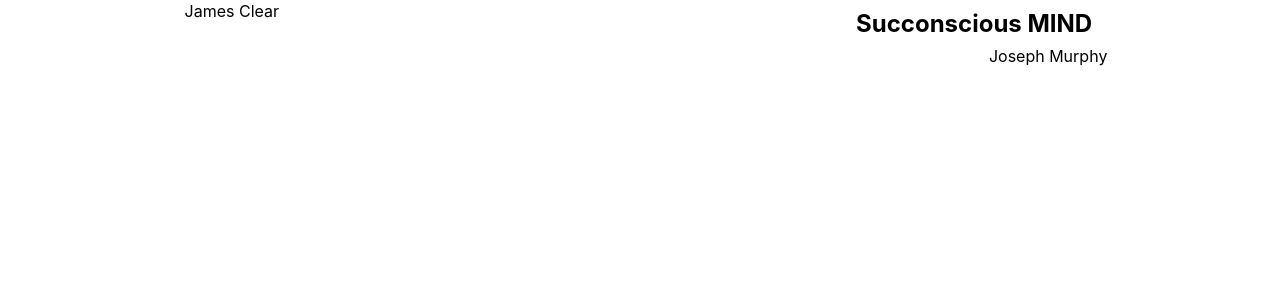
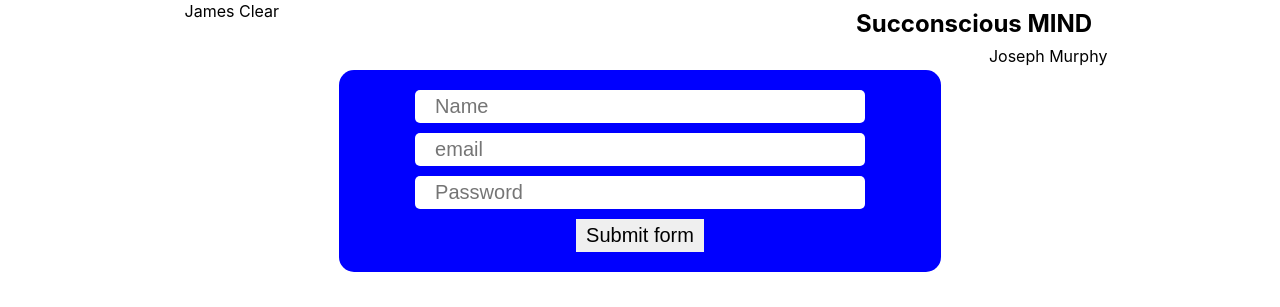
Before and after one commit to carrington-115/react-new-revision-notes, a React app in the folder new-app/: page / in a window 1280 px wide. Shown: the part 1092-1399 px from the top of the page. Before the commit the page ends 1200 px from the top, so only its background shows below. Built offline with nearby package versions, Linux system fonts and the light colour scheme; the HTML template or start-up script is replaced by a standard one.

Commit message:
learnt how to handle form events like onChange, onClick, OnSubmit

```diff
--- a/new-app/src/App.css
+++ b/new-app/src/App.css
@@ -33,3 +33,10 @@
   grid-template-columns: repeat(3, 1fr);
   gap: 20px;
 }
+
+.form-container {
+  width: 100%;
+  display: flex;
+  justify-content: center;
+  align-items: center;
+}
--- a/new-app/src/App.jsx
+++ b/new-app/src/App.jsx
@@ -4,6 +4,7 @@
 import image1 from "./assets/images/image1.jpg";
 import image2 from "./assets/images/image2.jpg";
 import image3 from "./assets/images/image3.jpg";
+import BookPurchasingForm from "./components/BookPurchasingForm";
 
 const booksCollection = [
   {
@@ -27,12 +28,16 @@
 ];
 
 function BookList() {
+  function handleBookClick(title, author, bookUrl) {
+    alert(`Book name: ${title}, by ${author}; link: ${bookUrl}`);
+  }
   return (
     <div className="book-list-section">
       <h3 className="best-selling-title">Top 3 Best selling Books of 2023</h3>
       <section className="book-list-container">
         {booksCollection.map((item, index) => (
           <Book
+            handleBookClick={handleBookClick}
             key={index}
             bookUrl={item.bookUrl}
             image={item.image}
@@ -52,6 +57,9 @@
   return (
     <div className="App">
       <BookList />
+      <section className="form-container">
+        <BookPurchasingForm />
+      </section>
     </div>
   );
 }
--- a/new-app/src/components/Book.jsx
+++ b/new-app/src/components/Book.jsx
@@ -1,8 +1,12 @@
 import "../assets/styles/book.css";
 
 function Book({ bookUrl, image, title, author }) {
+  function handleBookClick() {
+    alert(`Book name: ${title}, by ${author}; link: ${bookUrl}`);
+  }
+
   return (
-    <a href={bookUrl} className="book-container">
+    <a onClick={handleBookClick} href="" className="book-container">
       <img
         src={image}
         id="book-cover-image"
--- /dev/null
+++ b/new-app/src/components/BookPurchasingForm.jsx
@@ -0,0 +1,81 @@
+import React from "react";
+
+function BookPurchasingForm() {
+  const labelStyle = {
+    display: "none",
+  };
+
+  const handleOnEnterinputData = (e) => {
+    alert(e.target.value);
+  };
+
+  const handFormsubmission = (e) => {
+    e.preventDefault();
+    console.log("The form has been submitted");
+  };
+
+  const formStyle = {
+    width: "50%",
+    padding: "20px",
+    backgroundColor: "blue",
+    borderRadius: "15px",
+    display: "flex",
+    flexDirection: "column",
+    gap: "10px",
+    alignItems: "center",
+  };
+
+  const formInputStyles = {
+    width: "80%",
+    backgroundColor: "white",
+    color: "black",
+    padding: "5px 20px",
+    borderRadius: "5px",
+    border: "none",
+    fontSize: "20px",
+  };
+
+  const formButtonStyle = {
+    padding: "5px 10px",
+    fontSize: "20px",
+    border: "none",
+  };
+  return (
+    <form onSubmit={handFormsubmission} style={formStyle}>
+      <label style={labelStyle} for="name">
+        Name
+      </label>
+      <input
+        style={formInputStyles}
+        type="text"
+        onChange={handleOnEnterinputData}
+        placeholder="Name"
+        name="name"
+      />
+      <label style={labelStyle} for="email">
+        Email
+      </label>
+      <input
+        style={formInputStyles}
+        type="email"
+        onChange={handleOnEnterinputData}
+        placeholder="email"
+        name="email"
+      />
+      <label style={labelStyle} for="password">
+        Password
+      </label>
+      <input
+        style={formInputStyles}
+        type="password"
+        onChange={handleOnEnterinputData}
+        placeholder="Password"
+        name="password"
+      />
+      <button style={formButtonStyle} type="submit">
+        Submit form
+      </button>
+    </form>
+  );
+}
+export default BookPurchasingForm;
```
